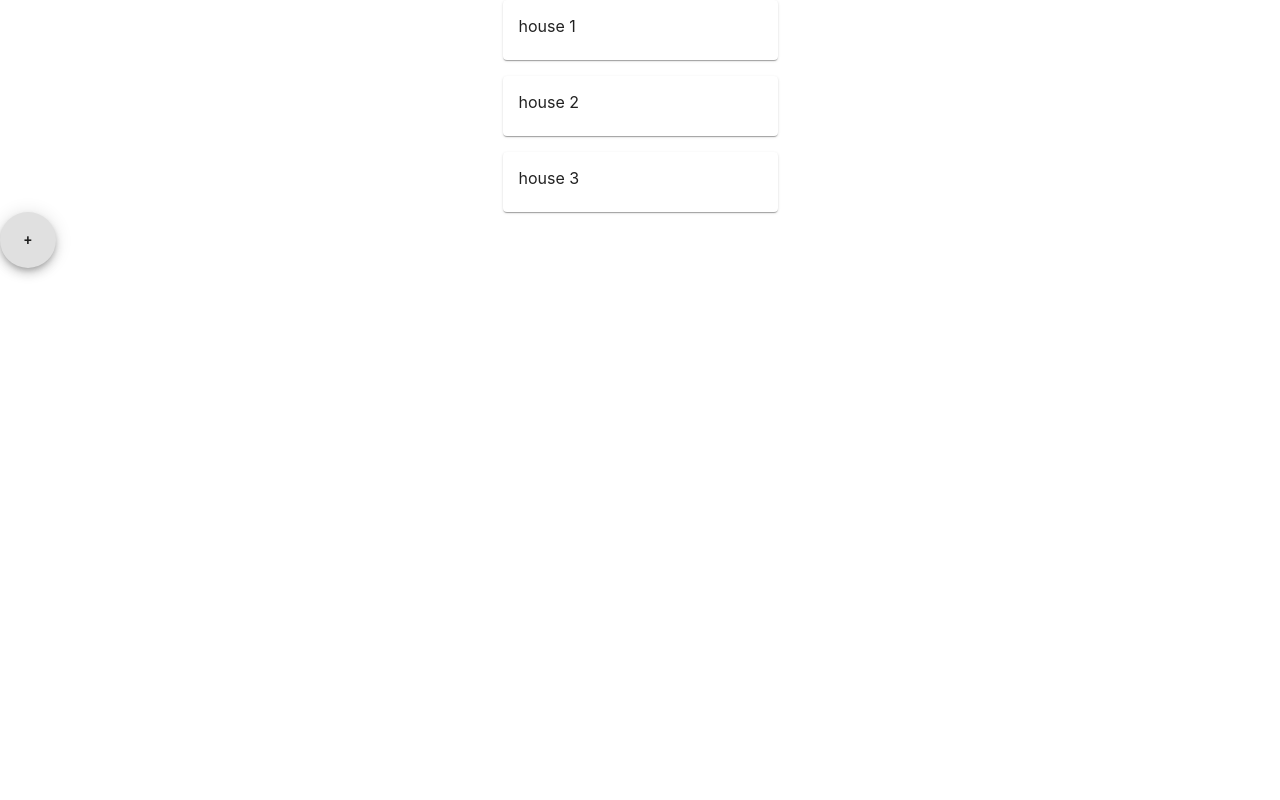
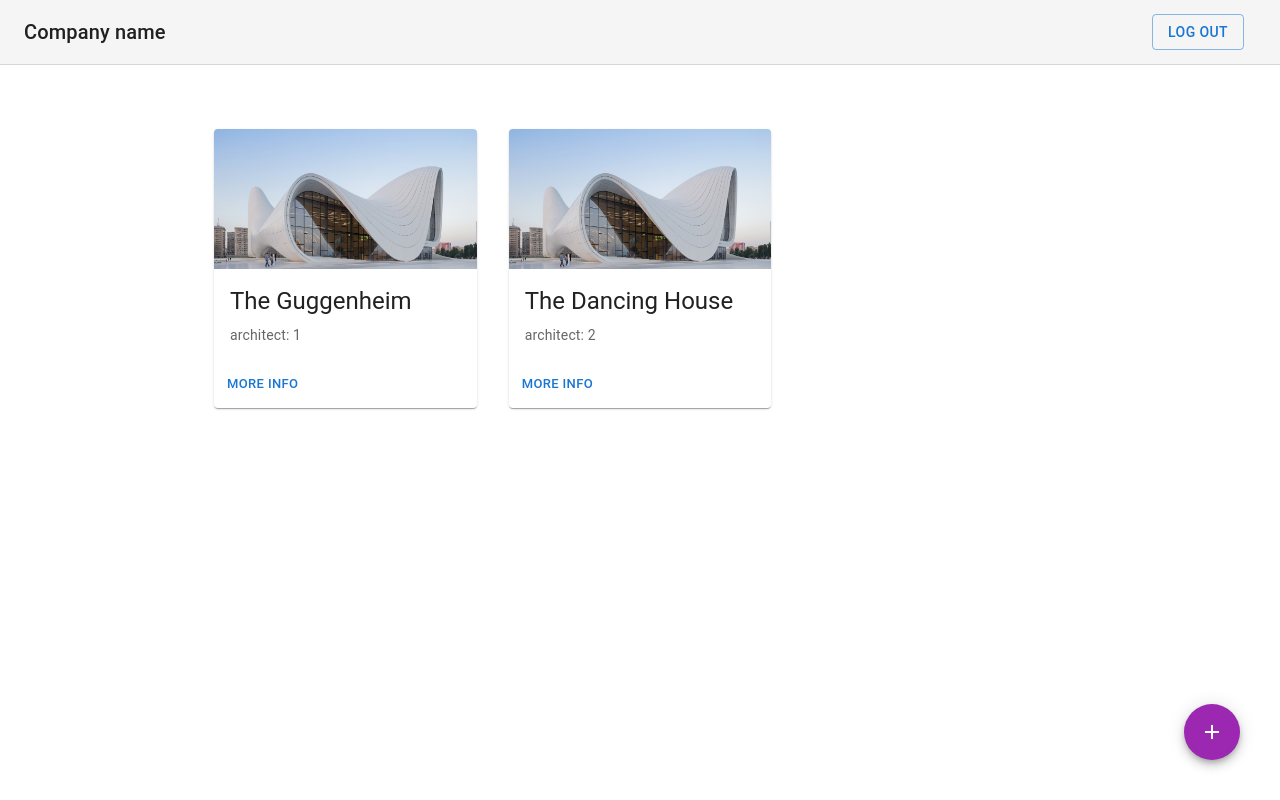
Before and after one commit to brian-david/ql_tech_crud, a React (Create React App) app: page / in a window 1280 px wide. Built offline with nearby package versions, Linux system fonts and the light colour scheme.

Commit message:
changes to styling and layout, tested with fake data

```diff
--- a/package.json
+++ b/package.json
@@ -6,8 +6,10 @@
   "dependencies": {
     "@emotion/react": "^11.10.4",
     "@emotion/styled": "^11.10.4",
+    "@fontsource/roboto": "^4.5.8",
     "@mui/icons-material": "^5.10.9",
-    "@mui/material": "^5.10.8",
+    "@mui/material": "^5.10.9",
+    "@mui/styled-engine-sc": "^5.10.6",
     "@tanstack/react-query": "^4.12.0",
     "@testing-library/jest-dom": "^5.16.5",
     "@testing-library/react": "^13.4.0",
@@ -19,9 +21,11 @@
     "graphql": "^16.6.0",
     "react": "^18.2.0",
     "react-dom": "^18.2.0",
+    "react-query": "^3.39.2",
     "react-router-dom": "^6.4.2",
     "react-scripts": "5.0.1",
     "sass": "^1.55.0",
+    "styled-components": "^5.3.6",
     "typescript": "^4.8.4",
     "web-vitals": "^2.1.4"
   },
--- a/src/App.css
+++ b/src/App.css
@@ -36,3 +36,8 @@
     transform: rotate(360deg);
   }
 }
+
+body {
+  height: 100vh;
+  width: 100wh;
+}
--- a/src/App.tsx
+++ b/src/App.tsx
@@ -5,6 +5,7 @@ import HomePage from "./pages/home-page/HomePage";
 import LoginPage from "./pages/login-page/LoginPage";
 
 function App() {
+
   return (
     <Routes>
       <Route path="/" element={<HomePage />} />
--- /dev/null
+++ b/src/components/nav-bar/NavBar.tsx
@@ -0,0 +1,37 @@
+import {
+  AppBar,
+  Avatar,
+  Box,
+  Button,
+  IconButton,
+  Toolbar,
+  Tooltip,
+  Typography,
+} from "@mui/material";
+import React from "react";
+
+export default function NavBar() {
+  const [anchorEl, setAnchorEl] = React.useState<null | HTMLElement>(null);
+  const open = Boolean(anchorEl);
+  const handleClick = (event: React.MouseEvent<HTMLElement>) => {
+    setAnchorEl(event.currentTarget);
+  };
+
+  return (
+    <AppBar
+        position="static"
+        color="default"
+        elevation={0}
+        sx={{ borderBottom: (theme) => `1px solid ${theme.palette.divider}` }}
+      >
+        <Toolbar sx={{ flexWrap: 'wrap' }}>
+          <Typography variant="h6" color="inherit" noWrap sx={{ flexGrow: 1 }}>
+            Company name
+          </Typography>
+          <Button href="#" variant="outlined" sx={{ my: 1, mx: 1.5 }}>
+            Log out
+          </Button>
+        </Toolbar>
+      </AppBar>
+  );
+}
--- a/src/components/record-card/RecordCard.tsx
+++ b/src/components/record-card/RecordCard.tsx
@@ -1,15 +1,43 @@
-import { Card, CardContent } from "@mui/material";
+import {
+  Button,
+  Card,
+  CardActionArea,
+  CardActions,
+  CardContent,
+  CardMedia,
+  Grid,
+  Typography,
+} from "@mui/material";
+import { Building } from "../../types/Building";
 
 type RecordCardProps = {
-  image: string;
-  title: string;
-  architect: string;
+  building: Building;
 };
 
 export default function RecordCard(props: RecordCardProps) {
   return (
-    <Card sx={{ minWidth: 275 }}>
-      <CardContent>{props.title}</CardContent>
+    <Card sx={{ maxWidth: 345 }}>
+      <CardActionArea>
+        <CardMedia
+          component="img"
+          height="140"
+          image={require("../../images/HAC_photo_by_Iwan_Baan_(2).jpg")}
+          alt="green iguana"
+        />
+        <CardContent>
+          <Typography gutterBottom variant="h5" component="div">
+            {props.building.name}
+          </Typography>
+          <Typography variant="body2" color="text.secondary">
+            architect: {props.building.architectId}
+          </Typography>
+        </CardContent>
+      </CardActionArea>
+      <CardActions>
+        <Button size="small" color="primary">
+          more info
+        </Button>
+      </CardActions>
     </Card>
   );
 }
--- a/src/index.tsx
+++ b/src/index.tsx
@@ -4,7 +4,10 @@ import "./index.css";
 import App from "./App";
 import reportWebVitals from "./reportWebVitals";
 import { BrowserRouter } from "react-router-dom";
-import { QueryClient, QueryClientProvider } from "react-query"
+import { QueryClient, QueryClientProvider } from "react-query";
+import { ReactQueryDevtools } from "react-query/devtools";
+
+const queryClient = new QueryClient();
 
 const root = ReactDOM.createRoot(
   document.getElementById("root") as HTMLElement
@@ -17,7 +20,4 @@ root.render(
   </React.StrictMode>
 );
 
-// If you want to start measuring performance in your app, pass a function
-// to log results (for example: reportWebVitals(console.log))
-// or send to an analytics endpoint. Learn more: https://bit.ly/CRA-vitals
 reportWebVitals();
--- a/src/pages/home-page/HomePage.tsx
+++ b/src/pages/home-page/HomePage.tsx
@@ -1,25 +1,74 @@
-import { Box, Card, CardContent, Fab, Stack, Typography } from "@mui/material";
+import { Container, CssBaseline, Fab, Grid } from "@mui/material";
+import NavBar from "../../components/nav-bar/NavBar";
+import RecordCard from "../../components/record-card/RecordCard";
+import { Building } from "../../types/Building";
+import "./HomePage.scss";
+import AddIcon from "@mui/icons-material/Add";
 import { useState } from "react";
-import RecordCard from "../../components/record-card/RecordCard";
-import "./HomePage.scss";
+
+const buildings = [
+  {
+    id: 1,
+    architectId: 1,
+    style: "Modern",
+    yearOfCompletion: new Date("1959-01-01"),
+    place: "New York City",
+    name: "The Guggenheim",
+    descrcription:
+      "Guggenheim Museum is arguably the most important building of Wright's late career. A monument to modernism, the unique architecture of the space, with its spiral ramp riding to a domed skylight, continues to thrill visitors and provide a unique forum for the presentation of contemporary art.",
+    image: "",
+  },
+  {
+    id: 2,
+    architectId: 2,
+    style: "Deconstructivism",
+    yearOfCompletion: new Date("1996-01-01"),
+    place: "Prague",
+    name: "The Dancing House",
+    descrcription:
+      "he Dancing House is designed around the metaphor of a dancing couple, with two central pillars representing the distinct polarities of static and dynamic movement. One tapered glass tower is cinched in the middle and bells out at the bottom, representing the dynamic, feminine movement",
+    image: "",
+  },
+];
 
 export default function HomePage() {
-  const [buildingslist, setBuildingsList] = useState([
-    "house 1",
-    "house 2",
-    "house 3",
-  ]);
+  const [detailsModal, setDetailsModal] = useState<boolean>(false);
+  const [buildingDetails, setBuildingDetails] = useState<Building>();
 
   return (
     <>
-      <div className="container">
-        <Stack spacing={2}>
-          {buildingslist.map((building: string) => {
-            return <RecordCard image={""} title={building} architect={""} />;
-          })}
-        </Stack>
-      </div>
-      <Fab>+</Fab>
+      <CssBaseline />
+      <NavBar />
+      <Container>
+        <Container sx={{ py: 8 }} maxWidth="md">
+          <Grid container spacing={4}>
+            {buildings.map((item) => {
+              return (
+                <Grid item xs={12} sm={6} md={4}>
+                  <RecordCard
+                    building={{
+                      id: item.id,
+                      architectId: item.architectId,
+                      style: item.style,
+                      year: item.yearOfCompletion,
+                      place: item.place,
+                      name: item.name,
+                      description: item.descrcription,
+                    }}
+                  />
+                </Grid>
+              );
+            })}
+          </Grid>
+        </Container>
+        <Fab
+          color="secondary"
+          aria-label="add"
+          sx={{ position: "absolute", bottom: "40px", right: "40px" }}
+        >
+          <AddIcon />
+        </Fab>
+      </Container>
     </>
   );
 }
--- /dev/null
+++ b/src/types/Architect.ts
@@ -0,0 +1,5 @@
+export type Architect = {
+  id: number;
+  name: string;
+  dob: Date;
+};
--- /dev/null
+++ b/src/types/Building.ts
@@ -0,0 +1,9 @@
+export type Building = {
+  id: number;
+  architectId: number;
+  style: string;
+  year: Date;
+  place: string;
+  name: string;
+  description: string;
+};
```
Also changed, not shown: src/components/recod-details-modal/RecordDetailsModal.tsx (deleted, +0 -10 lines), src/images/HAC_photo_by_Iwan_Baan_(2).jpg (added), 1 other file (tests, documents, lock files or other folders).
